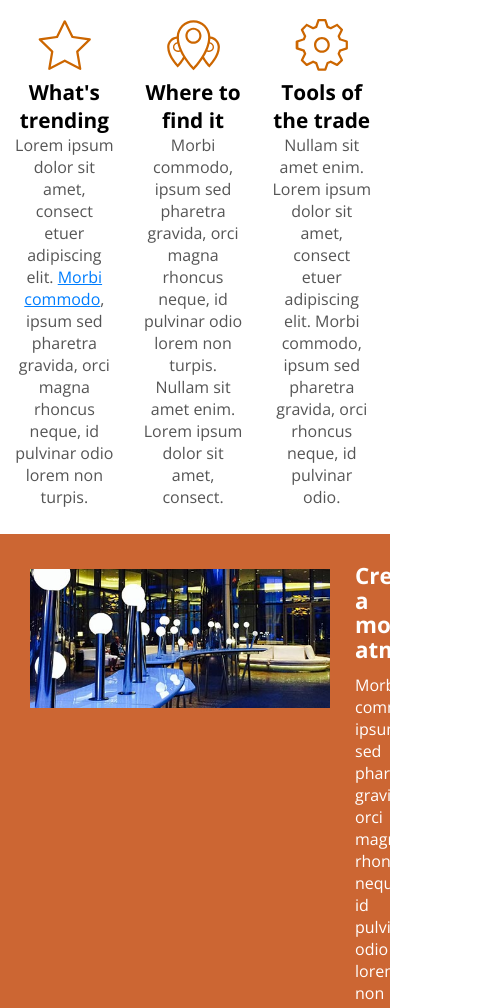
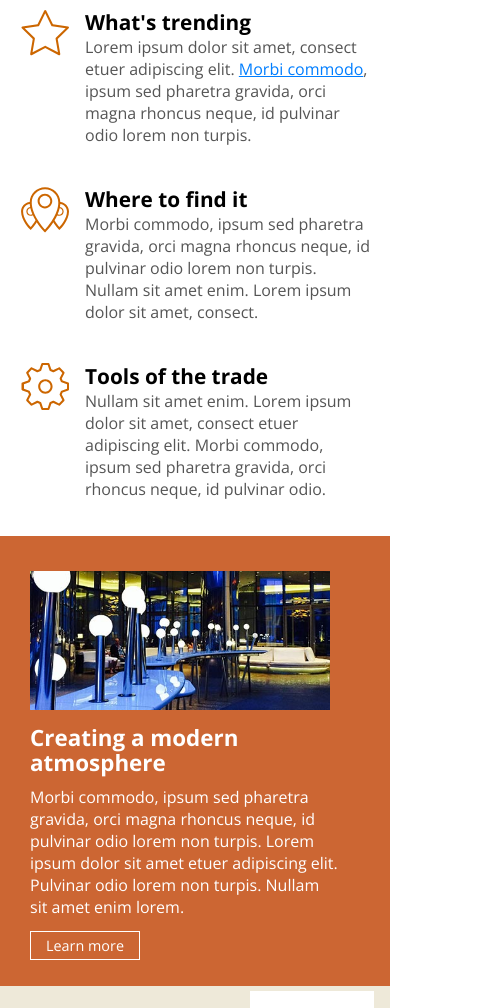
Before and after one commit to vrivasdev/responsive-web-design, a plain HTML site: page index.html in a window 390 px wide. Shown: the part 167-1175 px from the top of the page, 491 px wide, since content can reach past the window. Drawn offline with nearby package versions, Linux system fonts and the light colour scheme.

Commit message:
Making Adjustments for Small Screens : Rearranging the Main and Atmosphere Sections

```diff
--- a/css/screen.css
+++ b/css/screen.css
@@ -466,6 +466,27 @@ nav > ul > li > a {
 
 	header div.hero h1 { margin-bottom: 10px; }
 
+	/* Section - Main */
+	section.main aside {
+		width     : 100%; /* It takes the with of the parent section element */
+		float     : none; /* Original float of the page */
+		text-align: left;
+	}
+	/* Rearrange the svg main icons */
+	section.main aside div.content {
+		margin             : 8px 20px 8px 0;
+		padding            : 5px 0px 10px 85px;
+		background-size    : 50px 50px;
+		background-position: 20px 5px;/* put icons into the left side */
+	}
+
+	/* Section Atmosphere */
+	section.atmosphere article {
+		padding        : 160px 20px 0px 0px;
+		background-size: 300px auto;
+		min-height     : initial;
+	}
+
 	/* Navigation */
 	nav {
 		position        : static; /* it makes the navigation menu to the original html flow. It'll be downside of the page */
```
